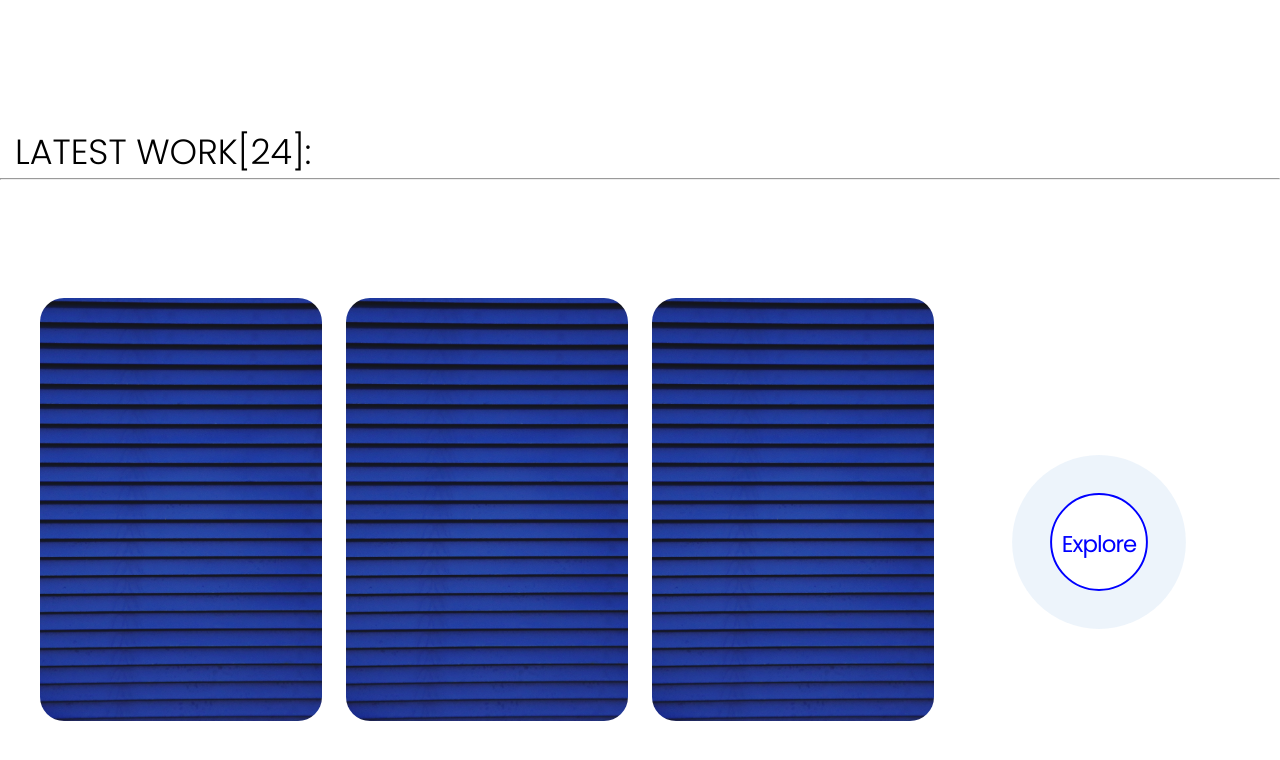
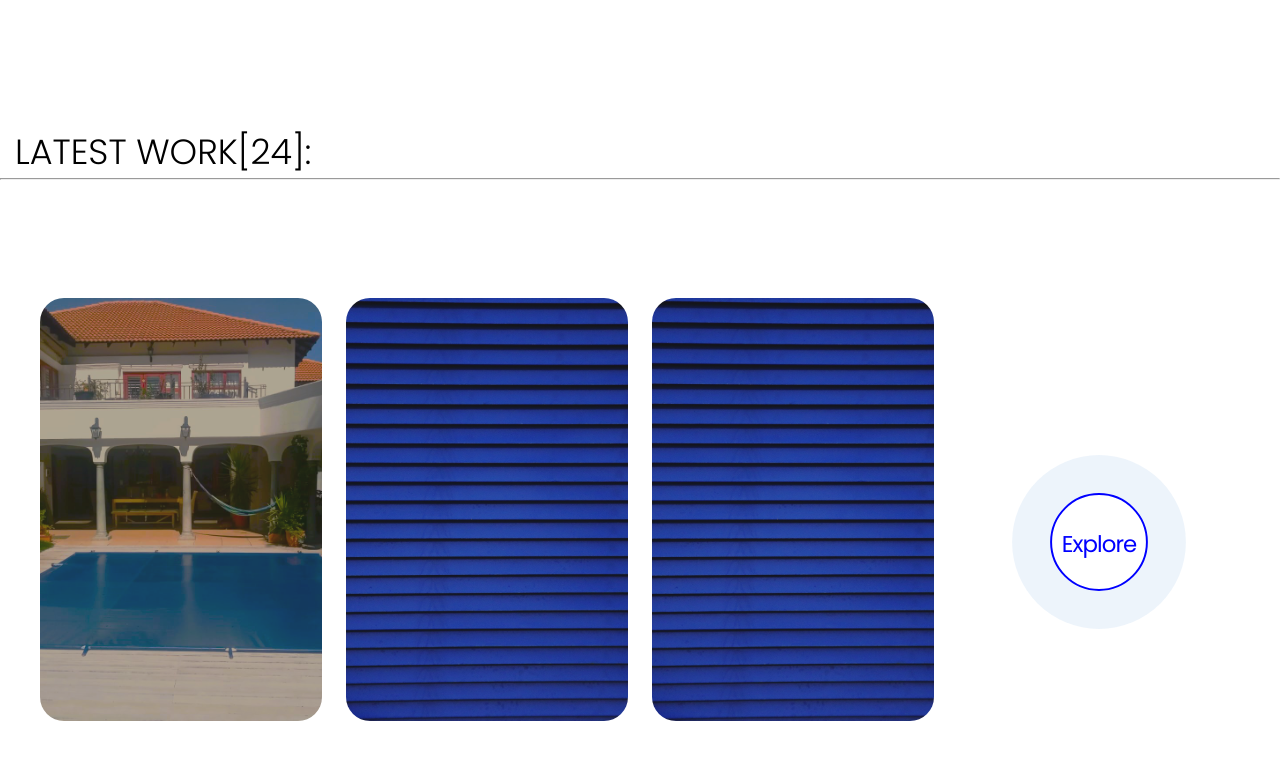
Before and after one commit to occxlnce/Expresspvcs, a plain HTML site: page index.html in a window 1280 px wide. Shown: the part 3159-3919 px from the top of the page. Drawn offline with nearby package versions, Linux system fonts and the light colour scheme.

Commit message:
Update index.html

```diff
--- a/index.html
+++ b/index.html
@@ -184,7 +184,7 @@ inside">Wedge Awnings
 	<div class="card-grid">
 
 		<a class="card" href="uno.html">
-			<div class="card__background" style="background-image: url(img/Pvc1.jpg)"></div>
+			<div class="card__background" style="background-image: url(img/uno.jpg)"></div>
 			<div class="card__content">
 				<p class="card__category">Roller Blinds</p>
 				<h3 class="card__heading">PoolSide Paradise</h3>
```
